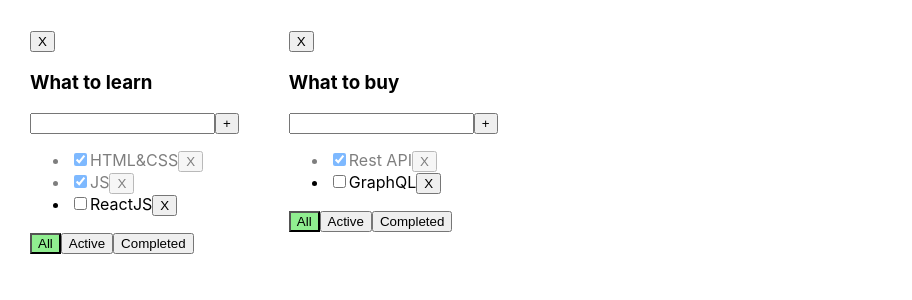
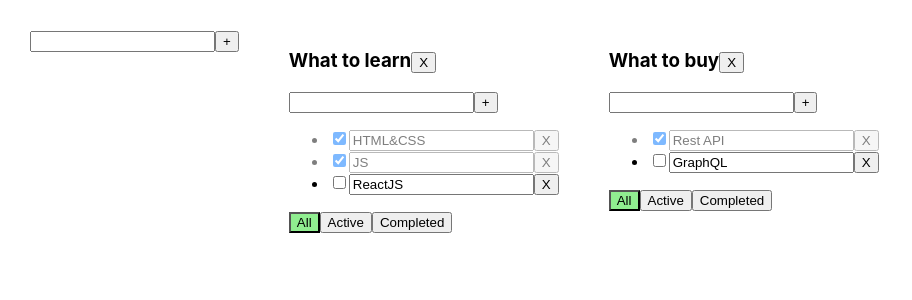
Before and after one commit to Maksimus39/practickTodolistPractic, a React (Create React App) app: page / in a window 1280 px wide. Shown: the top 300 px of the page, without its empty margins (0-912 px from the left). Built offline with nearby package versions, Linux system fonts and the light colour scheme.

Commit message:
todos lesson 6/2

```diff
--- /dev/null
+++ b/src/AddItemForm.tsx
@@ -0,0 +1,44 @@
+// @flow
+import * as React from 'react';
+import {ChangeEvent, KeyboardEvent, useState} from "react";
+
+type AddItemFormPropsType = {
+    addItem: (title: string) => void
+};
+export const AddItemForm = (props: AddItemFormPropsType) => {
+    // controlled input
+    const [taskTitle, setTaskTitle] = useState('')
+    // state error
+    const [error, setError] = useState<string | null>(null)
+    const addItem = () => {
+        if (taskTitle.trim() !== '') {
+            props.addItem(taskTitle)
+            setTaskTitle('')
+        } else {
+            setError('Title is required')
+        }
+    }
+    // changeTaskTitleHandler
+    const changeTaskTitleHandler = (event: ChangeEvent<HTMLInputElement>) => {
+        setTaskTitle(event.currentTarget.value)
+    }
+    const addTaskOnKeyUpHandler = (event: KeyboardEvent<HTMLInputElement>) => {
+        setError(null)
+        if (event.key === 'Enter') {
+            addItem()
+        }
+    }
+
+
+    return (
+        <div>
+            <input value={taskTitle}
+                   onChange={changeTaskTitleHandler}
+                   onKeyPress={addTaskOnKeyUpHandler}
+                   className={error ? 'error' : ''}
+            />
+            <button onClick={addItem}>+</button>
+            {error && <div className='error-message'>{error}</div>}
+        </div>
+    );
+};
--- a/src/App.tsx
+++ b/src/App.tsx
@@ -2,6 +2,7 @@ import React, {useState} from 'react';
 import './App.css';
 import {TaskType, Todolist} from "./Todolist";
 import {v1} from "uuid";
+import {AddItemForm} from "./AddItemForm";
 
 
 export type FilterValuesType = 'All' | 'Active' | 'Completed'
@@ -56,14 +57,22 @@ function App() {
             [todolistId]: tasks[todolistId].map(task => task.id === taskID ? {...task, isDone: taskStatus} : task)
         })
     }
-
     // function removeTodolist
     function removeTodolist(ID: string) {
         setTodolists(todolists.filter(todos => todos.id !== ID))
     }
+    // добавляем новый тудулист
+    function addTodolist(title:string) {
+        console.log(title)
+        let newTodolistId=v1()
+        let newTodolist:TodolistsType={id:newTodolistId,title:title,filter:"All"}
+        setTodolists([newTodolist,...todolists])
+        setTasks({...tasks,[newTodolistId]:[]})
+    }
 
     return (
         <div className="App">
+            <AddItemForm addItem={addTodolist}/>
             {todolists.map(todolists => {
                 // filter box task
                 let tasksForTodolist = tasks[todolists.id]
--- /dev/null
+++ b/src/EditableSpan.tsx
@@ -0,0 +1,13 @@
+import * as React from 'react';
+import {useState} from "react";
+
+type EditableSpanPropsType = {
+    title: string
+};
+export const EditableSpan = (props: EditableSpanPropsType) => {
+    const [editMode, setEditMode] = useState(true)
+
+    return editMode
+        ? <input value={props.title}/>
+        : <span>{props.title}</span>
+}
--- a/src/Todolist.tsx
+++ b/src/Todolist.tsx
@@ -1,13 +1,14 @@
 import React, {ChangeEvent, KeyboardEvent, useState} from "react";
 import {Button} from "./Button";
 import {FilterValuesType} from "./App";
+import {AddItemForm} from "./AddItemForm";
+import {EditableSpan} from "./EditableSpan";
 
 export type TaskType = {
     id: string
     title: string
     isDone: boolean
 }
-
 
 type PropsType = {
     title: string
@@ -18,60 +19,32 @@ type PropsType = {
     addTask: (title: string, todolistId: string) => void
     changeTaskStatus: (taskID: string, taskStatus: boolean, todolistId: string) => void
     filter: FilterValuesType
-    removeTodolist:(ID:string)=>void
+    removeTodolist: (ID: string) => void
 }
 
 export const Todolist = (props: PropsType) => {
-    // controlled input
-    const [taskTitle, setTaskTitle] = useState('')
-    // state error
-    const [error, setError] = useState<string | null>(null)
-    // refactoring Button
-    const addTaskHandler = () => {
-        if (taskTitle.trim() !== '') {
-            props.addTask(taskTitle.trim(), props.todolistID)
-            setTaskTitle('')
-        } else {
-            setError('Title is required')
-        }
-    }
-    // changeTaskTitleHandler
-    const changeTaskTitleHandler = (event: ChangeEvent<HTMLInputElement>) => {
-        setTaskTitle(event.currentTarget.value)
-    }
-    //addTaskOnKeyUpHandler
-    const addTaskOnKeyUpHandler = (event: KeyboardEvent<HTMLInputElement>) => {
-        setError(null)
-        if (event.key === 'Enter') {
-            addTaskHandler()
-        }
+    const addTask = (title: string) => {
+        props.addTask(title, props.todolistID)
     }
     //changeFilterTasksHandler
     const changeFilterTasksHandler = (value: FilterValuesType) => {
         props.changeFilter(value, props.todolistID)
     }
+
     const removeTodolistHandler = () => {
         props.removeTodolist(props.todolistID)
     }
 
     return (
         <div>
+            <h3>{props.title}
                 <button onClick={removeTodolistHandler}>X</button>
-            <h3>{props.title}</h3>
+            </h3>
+            <AddItemForm addItem={addTask}/>
+
             <div>
-                <input value={taskTitle}
-                       onChange={changeTaskTitleHandler}
-                       onKeyUp={addTaskOnKeyUpHandler}
-                       className={error ? 'error' : ''}
-                />
-                <Button
-                    title={'+'}
-                    onClick={addTaskHandler}
-                />
-                {error && <div className={'error-message'}>{error}</div>}
-            </div>
-            <div>
-                {props.tasks.length === 0 ? (<p>Тасок нет</p>) : <ul>
+                {props.tasks.length === 0 ? (<p>Тасок нет</p>) : (
+                    <ul>
                         {props.tasks.map(task => {
                             // removeTaskHandler
                             const removeTaskHandler = () => {
@@ -88,13 +61,15 @@ export const Todolist = (props: PropsType) => {
                                            checked={task.isDone}
                                            onChange={changeTaskStatusHandler}
                                     />
-                                <span>{task.title}</span>
+                                    {/*<span>{task.title}</span>*/}
+                                    <EditableSpan title={task.title}/>
                                     <Button title={'X'} onClick={removeTaskHandler}/>
                                 </li>
                             )
                         })}
-                </ul>}
-            </div>
+                    </ul>
+                )}
+
                 <div>
                     <Button className={props.filter === 'All' ? 'active-filter' : ''} title={'All'}
                             onClick={() => changeFilterTasksHandler("All")}/>
@@ -104,5 +79,6 @@ export const Todolist = (props: PropsType) => {
                             onClick={() => changeFilterTasksHandler("Completed")}/>
                 </div>
             </div>
+        </div>
     )
 }
```
Lines whose indentation alone changed are shown as unchanged.
